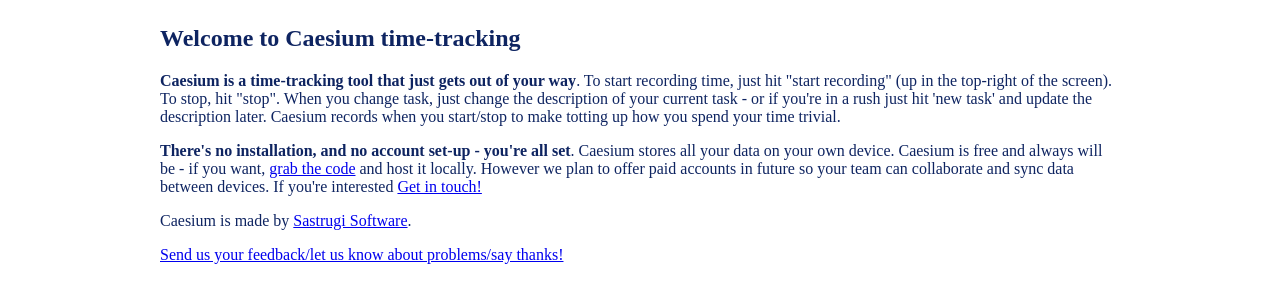
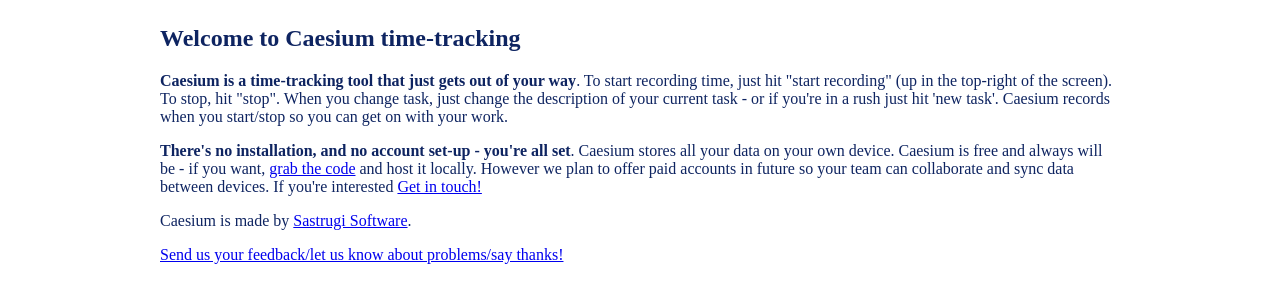
Before and after one commit to tomcarver/caesium, a website: page public/index.html at #!/about in a window 1280 px wide. Shown: the part 141-444 px from the top of the page. Drawn offline with nearby package versions, Linux system fonts and the light colour scheme; some packages are replaced by stand-ins of ours.

Commit message:
changed about text slightly

```diff
--- a/public/templates/About.html
+++ b/public/templates/About.html
@@ -1,6 +1,6 @@
 <h2>Welcome to Caesium time-tracking</h2>
 
-<p><strong>Caesium is a time-tracking tool that just gets out of your way</strong>. To start recording time, just hit "start recording" (up in the top-right of the screen). To stop, hit "stop". When you change task, just change the description of your current task - or if you're in a rush just hit 'new task' and update the description later. Caesium records when you start/stop to make totting up how you spend your time trivial.</p>
+<p><strong>Caesium is a time-tracking tool that just gets out of your way</strong>. To start recording time, just hit "start recording" (up in the top-right of the screen). To stop, hit "stop". When you change task, just change the description of your current task - or if you're in a rush just hit 'new task'. Caesium records when you start/stop so you can get on with your work.</p>
 
 <p><strong>There's no installation, and no account set-up - you're all set</strong>. Caesium stores all your data on your own device. Caesium is free and always will be - if you want, <a href="https://github.com/tomcarver/caesium">grab the code</a> and host it locally. However we plan to offer paid accounts in future so your team can collaborate and sync data between devices. If you're interested <a href="mailto:tom@sastrugisoftware.com?subject=Caesium%20paid%20accounts&body=Please%20let%20me%20know%20when%20they%27re%20ready%21">Get in touch!</a></p>
 
```
